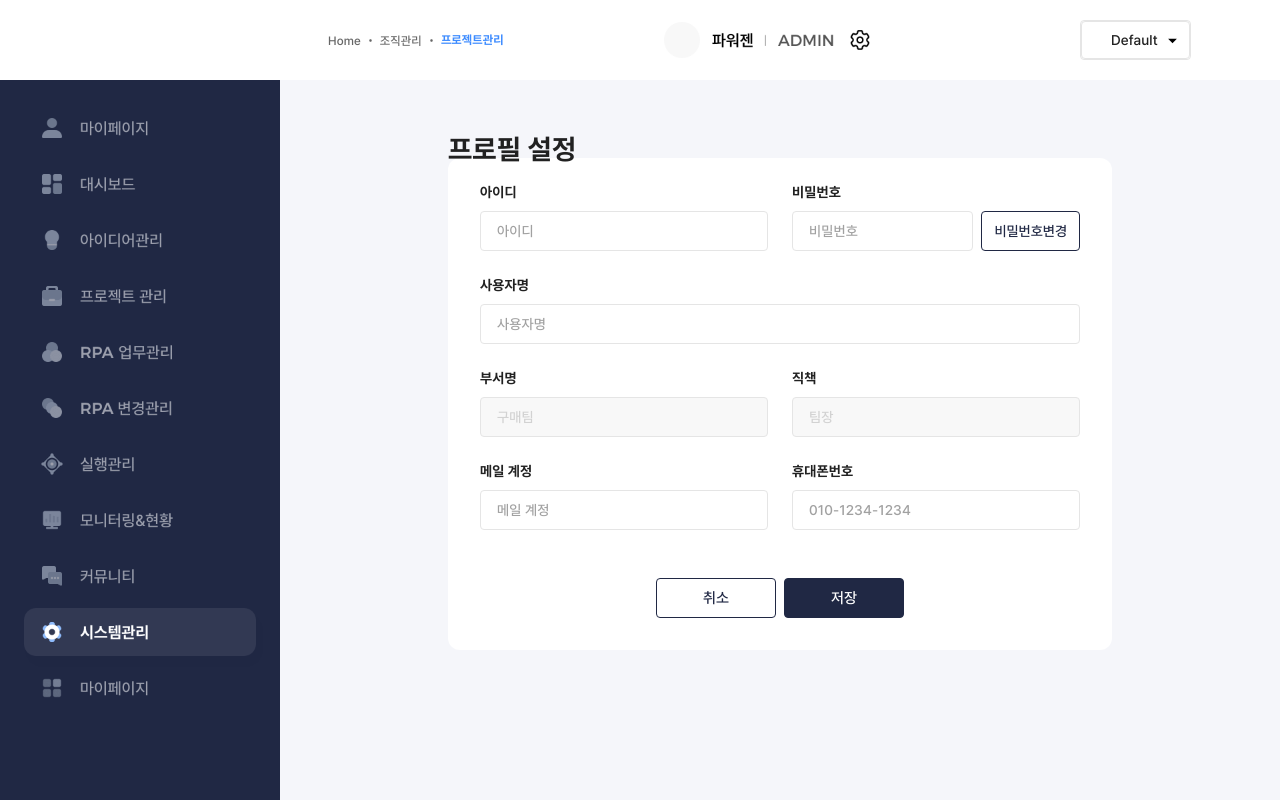
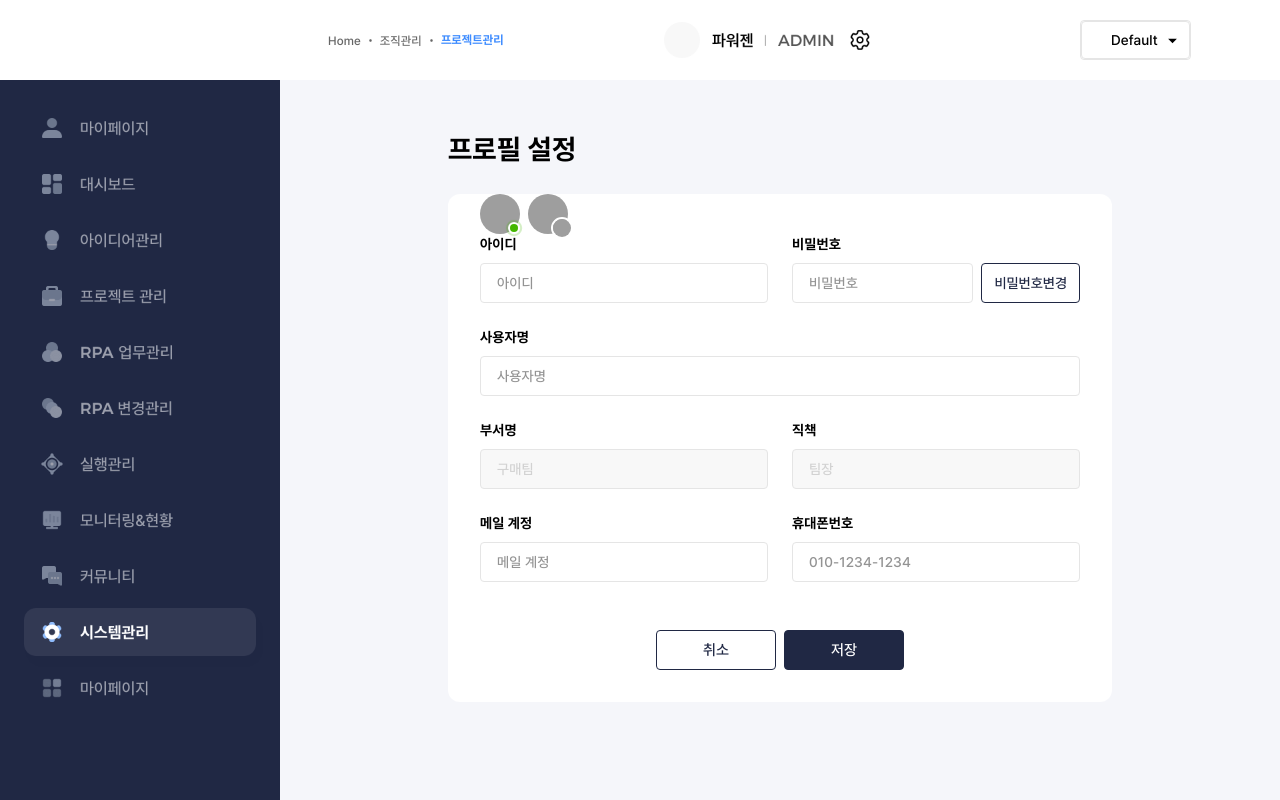
Before and after one commit to myommyo/power, a React (Create React App) app: page /sub09 in a window 1280 px wide. Shown: the top 800 px of the page. Built offline with nearby package versions, Linux system fonts and the light colour scheme; grey boxes are pictures that could not be loaded; what react-accessible-treeview would draw is missing.

Commit message:
테마에 팔레트 추가아아

```diff
--- a/src/Themes/theme.js
+++ b/src/Themes/theme.js
@@ -13,13 +13,13 @@ const baseTheme = createTheme({
       main: "#202844",
     },
     secondary: {
-      light: red[500],
-      main: "#d9d9d9",
+      light: "#a5b4cb",
+      main: "#3e8cff",
       dark: red[900],
       contrastText: "#202844",
     },
     error: {
-      light: red[400],
+      light: "#202844",
       main: red[500],
       dark: red[300],
       contrastText: grey[800],
@@ -32,10 +32,11 @@ const baseTheme = createTheme({
       contrastText: grey[800],
     },
     info: {
-      main: lightBlue[500],
+      main: "#c8cbd3",
     },
     text: {
-      primary: grey[900],
+      main: "#000",
+      primary: "#000",
       secondary: grey[700],
       disabled: grey[500],
     },
@@ -44,7 +45,7 @@ const baseTheme = createTheme({
       activeOpacity: 1,
       disabled: grey[700],
       disabledBackground: grey[200],
-      hover: red[100],
+      hover: "#eff2fa",
       hoverOpacity: 0.7,
       focus: red[600],
       focusOpacity: 1,
@@ -56,6 +57,7 @@ const baseTheme = createTheme({
       paper: "#fff",
     },
     common: {
+      main: "#fff",
       black: grey[900],
       white: grey[200],
     },
--- a/src/pages/Sub01.js
+++ b/src/pages/Sub01.js
@@ -6,7 +6,7 @@ import ButtonTitle from "../components/ButtonTitle";
 import Table from "../components/Table";
 import SearchBox from "../components/SearchBox";
 import Paginations from "../components/Paginations";
-import SearchBoxExpanded from "../components/SearchBoxExpanded";
+// import SearchBoxExpanded from "../components/SearchBoxExpanded";
 
 import "./Sub01.css";
 
@@ -22,10 +22,10 @@ export default function Sub01() {
           <Paper sx={{ mt: 5 }}>
             <SearchBox />
           </Paper>
-
+          {/*
           <Paper sx={{ mt: 5, position: "relative" }}>
             <SearchBoxExpanded />
-          </Paper>
+          </Paper> */}
 
           <Paper sx={{ mt: 10, p: 8 }}>
             <Table />
--- a/src/pages/Sub09.js
+++ b/src/pages/Sub09.js
@@ -1,11 +1,41 @@
 import * as React from "react";
 import { Box, Paper, Stack, Typography, Grid } from "@mui/material";
+import Badge from "@mui/material/Badge";
+import Avatar from "@mui/material/Avatar";
 
 import SideBar from "../components/SideBar";
-
 import { styled } from "@mui/material/styles";
 import { TextField } from "@mui/material";
 import Buttons from "../components/Buttons";
+
+const StyledBadge = styled(Badge)(({ theme }) => ({
+  "& .MuiBadge-badge": {
+    backgroundColor: "#44b700",
+    color: "#44b700",
+    boxShadow: `0 0 0 2px ${theme.palette.background.paper}`,
+    "&::after": {
+      position: "absolute",
+      top: 0,
+      left: 0,
+      width: "100%",
+      height: "100%",
+      borderRadius: "50%",
+      animation: "ripple 1.2s infinite ease-in-out",
+      border: "1px solid currentColor",
+      content: '""',
+    },
+  },
+  "@keyframes ripple": {
+    "0%": {
+      transform: "scale(.8)",
+      opacity: 1,
+    },
+    "100%": {
+      transform: "scale(2.4)",
+      opacity: 0,
+    },
+  },
+}));
 
 const StyledTextField = styled(TextField, {
   name: "StyledTextField",
@@ -32,19 +62,31 @@ const StyledTextField = styled(TextField, {
   },
 });
 
+const SmallAvatar = styled(Avatar)(({ theme }) => ({
+  width: 22,
+  height: 22,
+  border: `2px solid ${theme.palette.background.paper}`,
+}));
+
 export default function Sub09() {
   return (
     <>
       <Stack direction="row">
         <SideBar />
         <Box sx={{ p: 12, width: "760px", mt: 20, mx: "auto" }}>
-          <Stack direction="row" justifyContent="space-between" alignItems="center">
-            <div>
-              <Typography variant="sectionTitle">프로필 설정</Typography>
-            </div>
-          </Stack>
+          <Box sx={{ pb: 3 }}>
+            <Typography variant="sectionTitle">프로필 설정</Typography>
+          </Box>
 
           <Paper sx={{ mt: 3, px: 8, pb: 8 }}>
+            <Stack direction="row" spacing={2}>
+              <StyledBadge overlap="circular" anchorOrigin={{ vertical: "bottom", horizontal: "right" }} variant="dot">
+                <Avatar alt="Remy Sharp" src="/static/images/avatar/1.jpg" />
+              </StyledBadge>
+              <Badge overlap="circular" anchorOrigin={{ vertical: "bottom", horizontal: "right" }} badgeContent={<SmallAvatar alt="Remy Sharp" src="/static/images/avatar/1.jpg" />}>
+                <Avatar alt="Travis Howard" src="/static/images/avatar/2.jpg" />
+              </Badge>
+            </Stack>
             <Grid container spacing={6}>
               <Grid item xs={6}>
                 <Box sx={{ mb: 2 }}>
```
